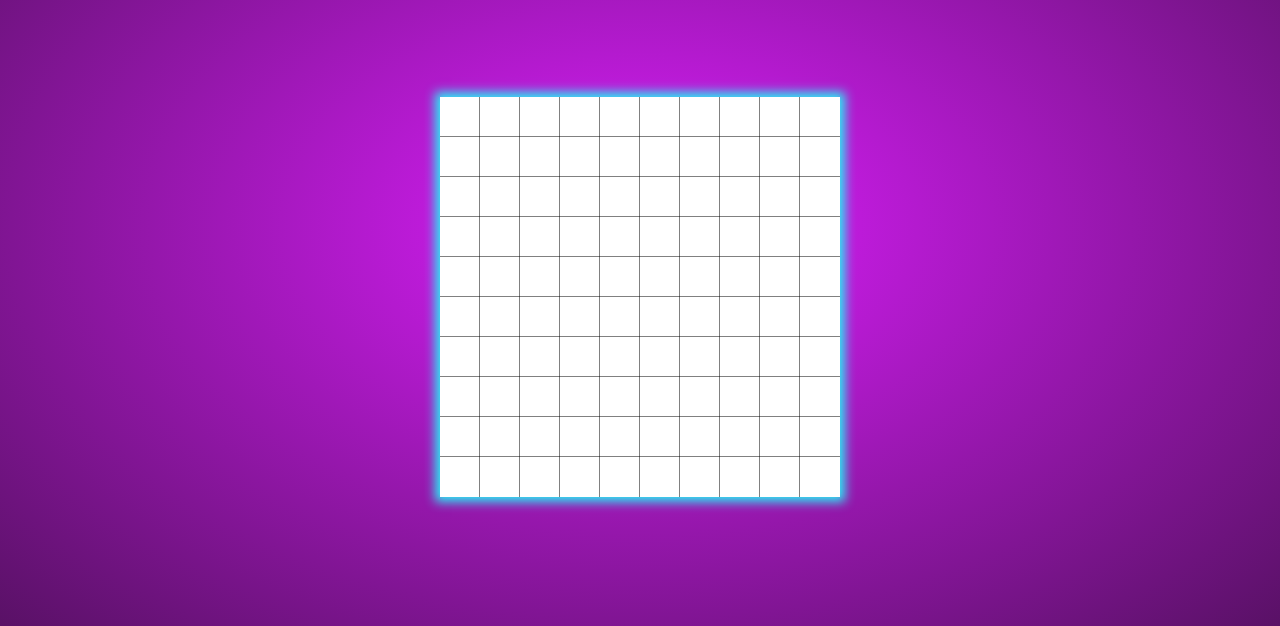
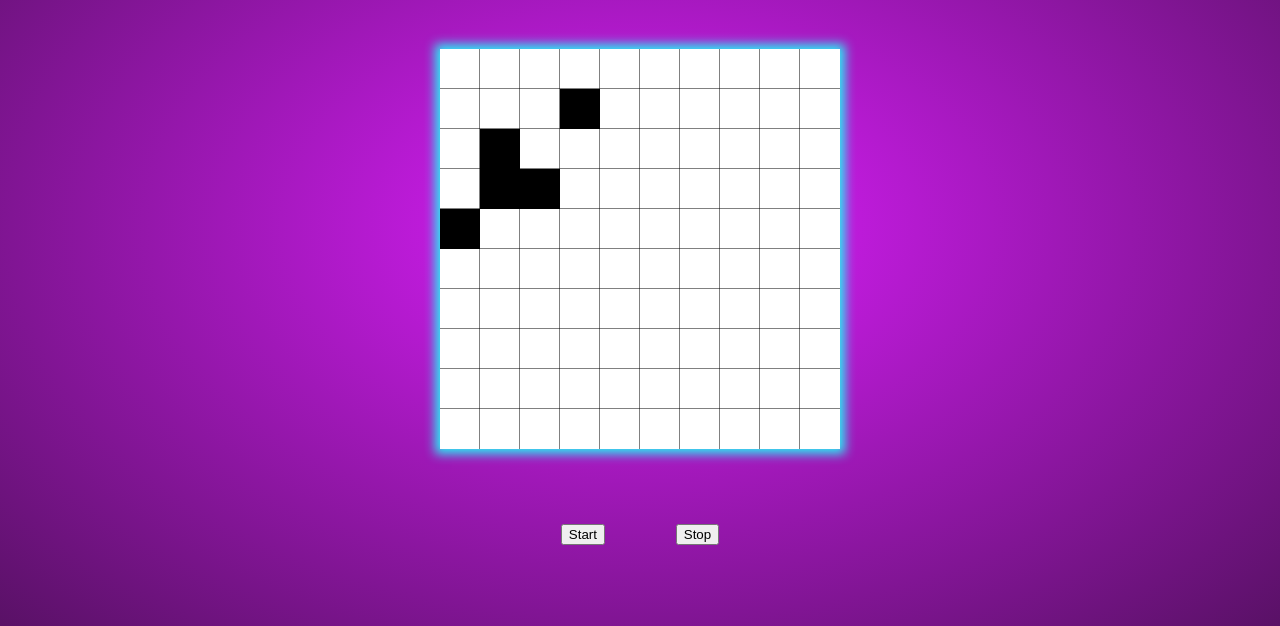
Before and after one commit to Laulhus/W2CHWE-edgaralcolea, a website: page index.html in a window 1280 px wide. Shown: the part 174-800 px from the top of the page. Drawn offline with Linux system fonts and the light colour scheme.

Commit message:
Added buttons to start and stop the game

```diff
--- a/index.html
+++ b/index.html
@@ -17,6 +17,10 @@
       <div class="grid-container">
         <canvas></canvas>
       </div>
+      <div class="buttons-container">
+        <button class="start-button" ="start">Start</button>
+        <button class="stop-button">Stop</button>
+      </div>
     </div>
   </body>
   <script src="script.js"></script>
--- a/script.js
+++ b/script.js
@@ -9,6 +9,7 @@ canvas.height = 400;
 const cols = canvas.width / resolution;
 const rows = canvas.height / resolution;
 
+let intervalID;
 //  Grid Rendering
 function create2dArray() {
   return new Array(10).fill(null).map(() => new Array(10).fill(0));
@@ -110,7 +111,19 @@ function update() {
   countAliveNeighbours();
   applyRules();
   renderNextGen();
-  requestAnimationFrame(update);
 }
-requestAnimationFrame(update);
-update();
+
+//  Starts the game
+function startGame() {
+  if (!intervalID) {
+    intervalID = setInterval(update, 500);
+  }
+}
+//  Stops the game
+function stopGame() {
+  clearInterval(intervalID);
+  intervalID = null;
+}
+//  DOM click events to manage the game
+document.querySelector(".start-button").addEventListener("click", startGame);
+document.querySelector(".stop-button").addEventListener("click", stopGame);
--- a/styles.css
+++ b/styles.css
@@ -32,3 +32,13 @@ body {
   align-items: center;
   box-shadow: 0px 0px 10px 5px rgb(40, 238, 245);
 }
+.buttons-container {
+  display: flex;
+  justify-content: space-evenly;
+  margin-top: 75px;
+  width: 300px;
+}
+.start-button {
+}
+.stop-button {
+}
```
